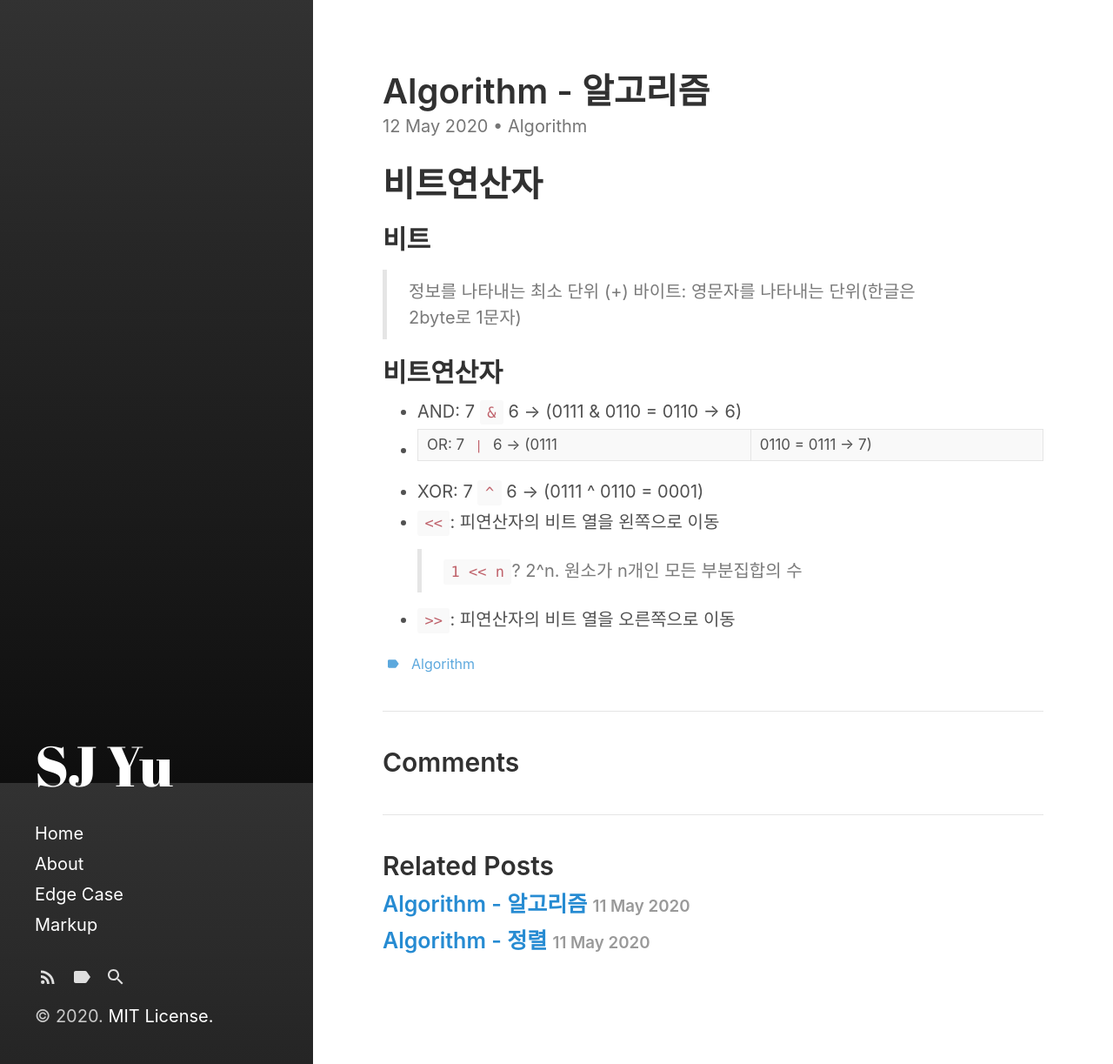
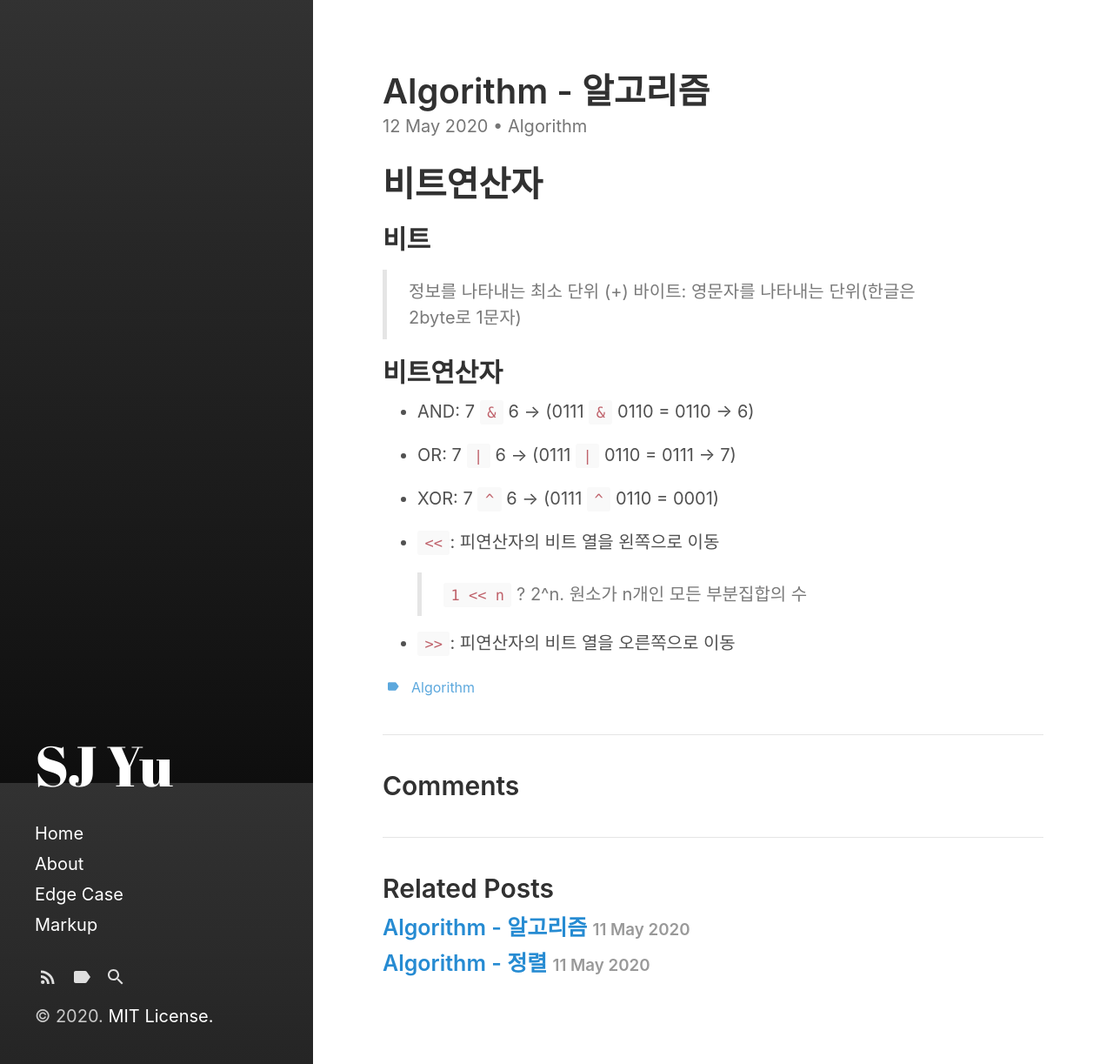
Before and after one commit to yusoojeong/yusoojeong.github.io, a Jekyll site: the page built from _posts/2020-05-12-third-post.md, in a window 1280 px wide and 1223 px high. Shown: the whole window at 87% size. Built offline with Jekyll 4.4.1, drawn with Linux system fonts in a browser that asks for light colours; our own code applies the rules of GitHub Pages for plain Markdown files.

```diff
--- a/_posts/2020-05-12-third-post.md
+++ b/_posts/2020-05-12-third-post.md
@@ -16,10 +16,14 @@ last_modified_at: 2020-05-12T23:11:00-05:00
 > (+) 바이트: 영문자를 나타내는 단위(한글은 2byte로 1문자)
 
 ## 비트연산자
-- AND: 7 `&` 6 → (0111 & 0110 = 0110 → 6)
-- OR: 7 `|` 6 → (0111 | 0110 = 0111 → 7)
-- XOR: 7 `^` 6 → (0111 ^ 0110 = 0001)
+- AND: 7 `&` 6 → (0111 `&` 0110 = 0110 → 6)
+
+- OR: 7 `|` 6 → (0111 `|` 0110 = 0111 → 7)
+
+- XOR: 7 `^` 6 → (0111 `^` 0110 = 0001)
+
 - `<<`: 피연산자의 비트 열을 왼쪽으로 이동
- > `1 << n`?
- >  2^n. 원소가 n개인 모든 부분집합의 수
+
+  > `1 << n` ?
+  > 	2^n. 원소가 n개인 모든 부분집합의 수
 - `>>`: 피연산자의 비트 열을 오른쪽으로 이동
```
